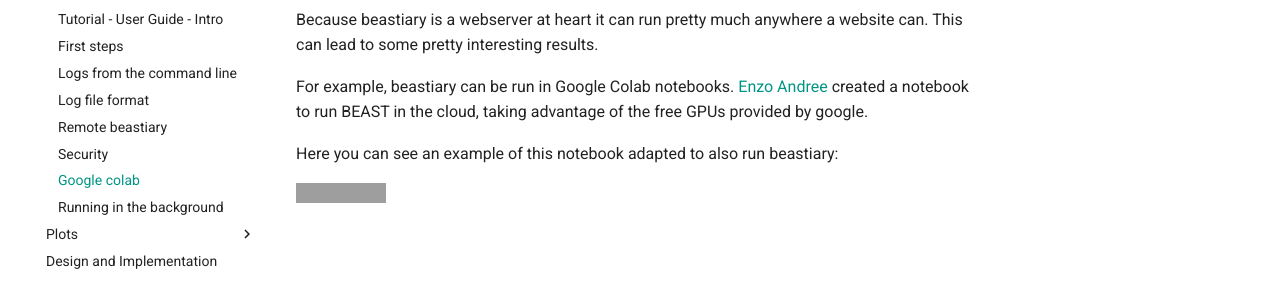
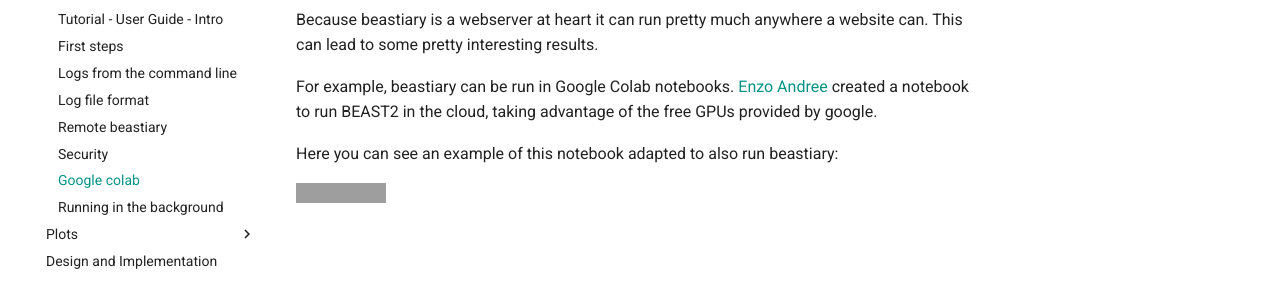
Before and after one commit to Wytamma/beastiary, an MkDocs documentation site: the page built from docs/tutorial/google-colab.md, in a window 1280 px wide. Shown: the part 173-467 px from the top of the page. Built offline with MkDocs 1.6.1 and Material for MkDocs 9.7.7, drawn with Linux system fonts in a browser that asks for light colours; comment, search, counter and statistics services are not loaded; grey boxes are pictures that could not be loaded.

Commit message:
:art: update colab docs

```diff
--- a/docs/tutorial/google-colab.md
+++ b/docs/tutorial/google-colab.md
@@ -1,7 +1,7 @@
 Because beastiary is a webserver at heart it can run pretty much anywhere a website can. This can lead to some pretty interesting results.
 
-For example, beastiary can be run in Google Colab notebooks. [Enzo Andree](https://github.com/EnzoAndree/ColabBEAST) created a notebook to run BEAST in the cloud, taking advantage of the free GPUs provided by google.
+For example, beastiary can be run in Google Colab notebooks. [Enzo Andree](https://github.com/EnzoAndree/ColabBEAST) created a notebook to run BEAST2 in the cloud, taking advantage of the free GPUs provided by google.
 
 Here you can see an example of this notebook adapted to also run beastiary:
 
-[![Open In Colab](https://colab.research.google.com/assets/colab-badge.svg)](https://colab.research.google.com/drive/1XfKBhTLIenFUB1_uoDwKBnJey6gHna4e?usp=sharing)
+[![Open In Colab](https://colab.research.google.com/assets/colab-badge.svg)](https://colab.research.google.com/gist/Wytamma/67bdaa46f7c3c64616592e6a8fc23f4d/beastiary.ipynb)
```
